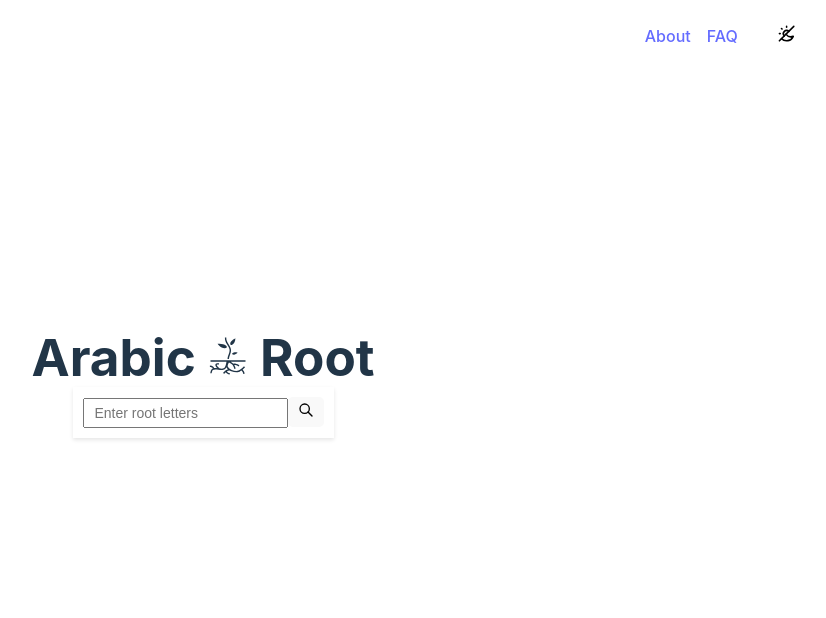
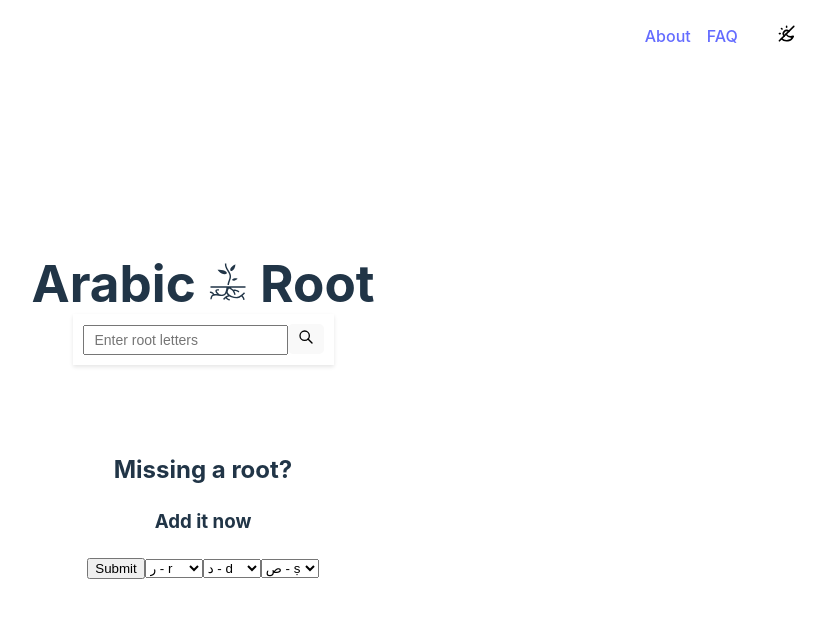
Before and after one commit to NedlawA/ar-root-frontend, a React (Vite) app: page / in a window 1280 px wide. Shown: the top 618 px of the page, without its empty margins (437-1263 px from the left). Built offline with nearby package versions, Linux system fonts and the light colour scheme.

Commit message:
test deployment

```diff
--- a/src/components/Display/Display.jsx
+++ b/src/components/Display/Display.jsx
@@ -159,7 +159,7 @@ const Display = ({formDisplay, resultDisplay}) => {
 
   return <>{resultDisplay &&
   <svg id="tree" ref={svgRef} />}
-  {(formDisplay[0].formVer !=='' && !resultDisplay.id) && <AddUpdateForm />}
+  {(!resultDisplay.id) && <AddUpdateForm />}
   </>;
 };
 
```
